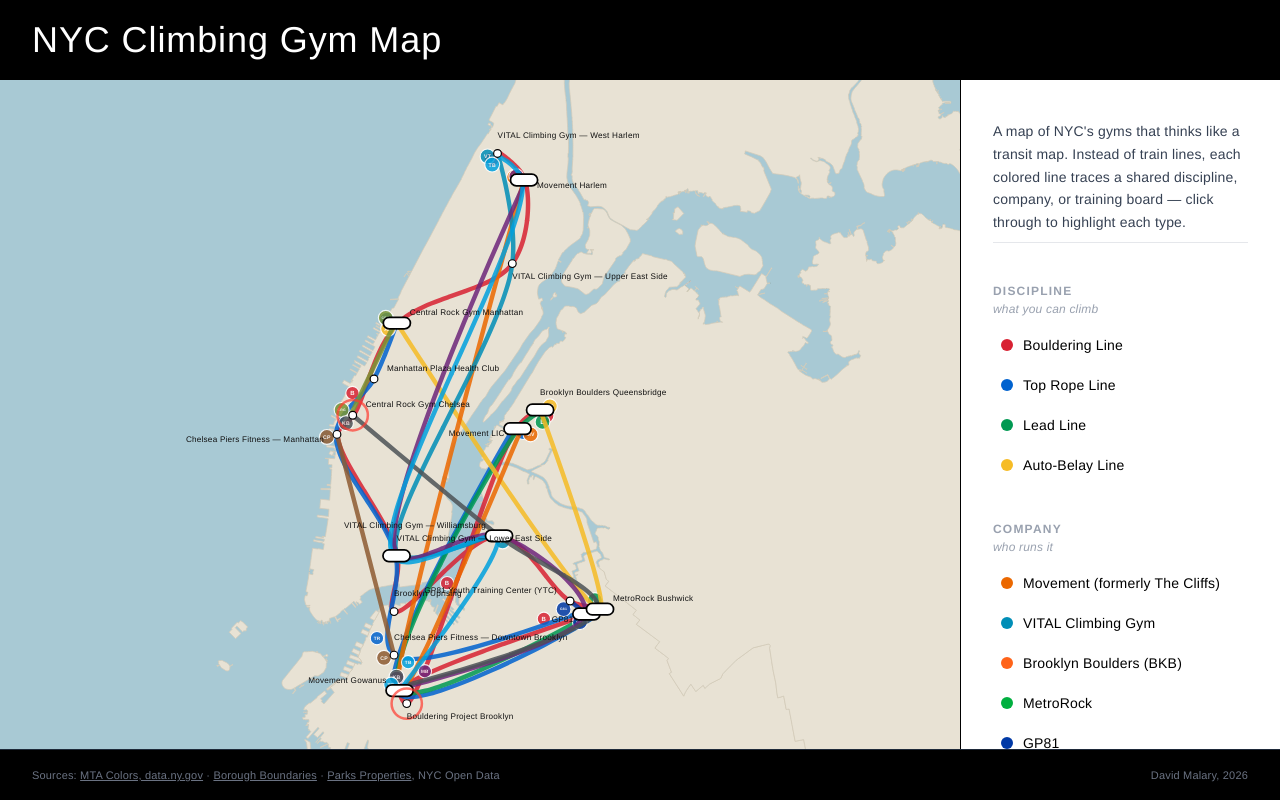
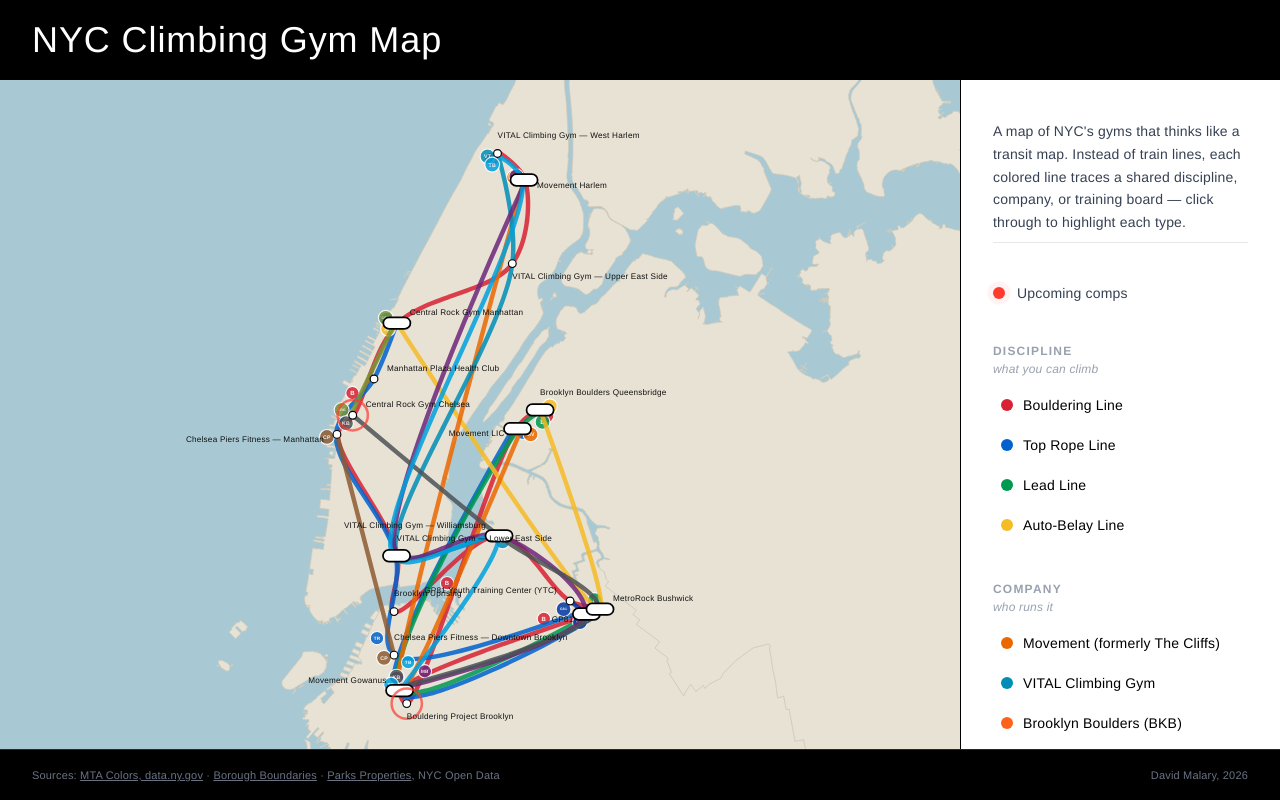
Before and after one commit to dmalary/nyc-climbing-map, a React (Vite) app in the folder nyc-climbing-map/: page / in a window 1280 px wide. Built offline with nearby package versions, Linux system fonts and the light colour scheme.

Commit message:
feat: legend update

```diff
--- a/nyc-climbing-map/src/components/Legend.jsx
+++ b/nyc-climbing-map/src/components/Legend.jsx
@@ -7,6 +7,20 @@
             {description}
           </p>
         )}
+
+        <div className="flex items-center gap-3 text-sm">
+          <span className="relative flex h-3 w-3 shrink-0">
+            <span
+              className="animate-ping absolute inline-flex h-full w-full rounded-full opacity-75"
+              style={{ backgroundColor: "#FF3B30" }}
+            />
+            <span
+              className="relative inline-flex rounded-full h-3 w-3"
+              style={{ backgroundColor: "#FF3B30" }}
+            />
+          </span>
+          <span className="text-gray-700">Upcoming comps</span>
+        </div>
 
         {Object.entries(lineSystems).map(([tierId, tier]) => (
           tier.label !== "Region" && (
```
Also changed, not shown: 1 other file (tests, documents, lock files or other folders).
